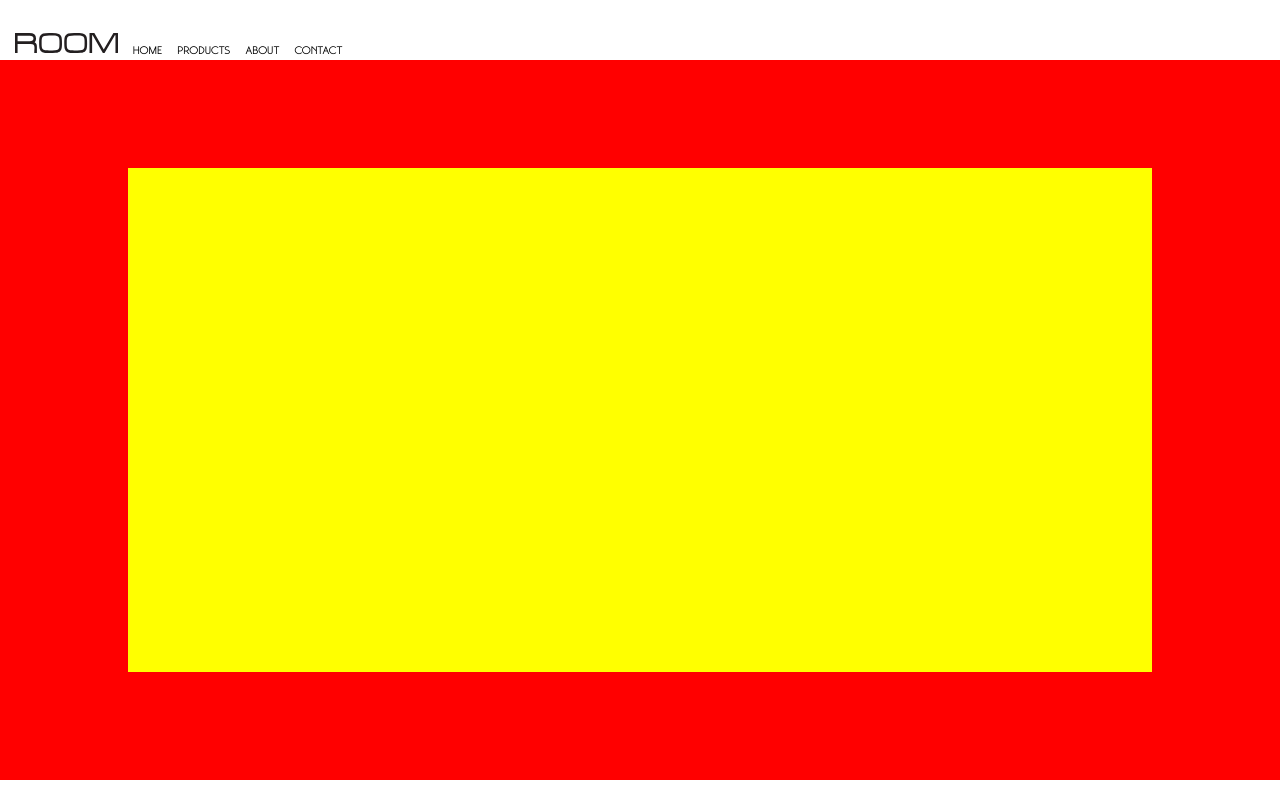
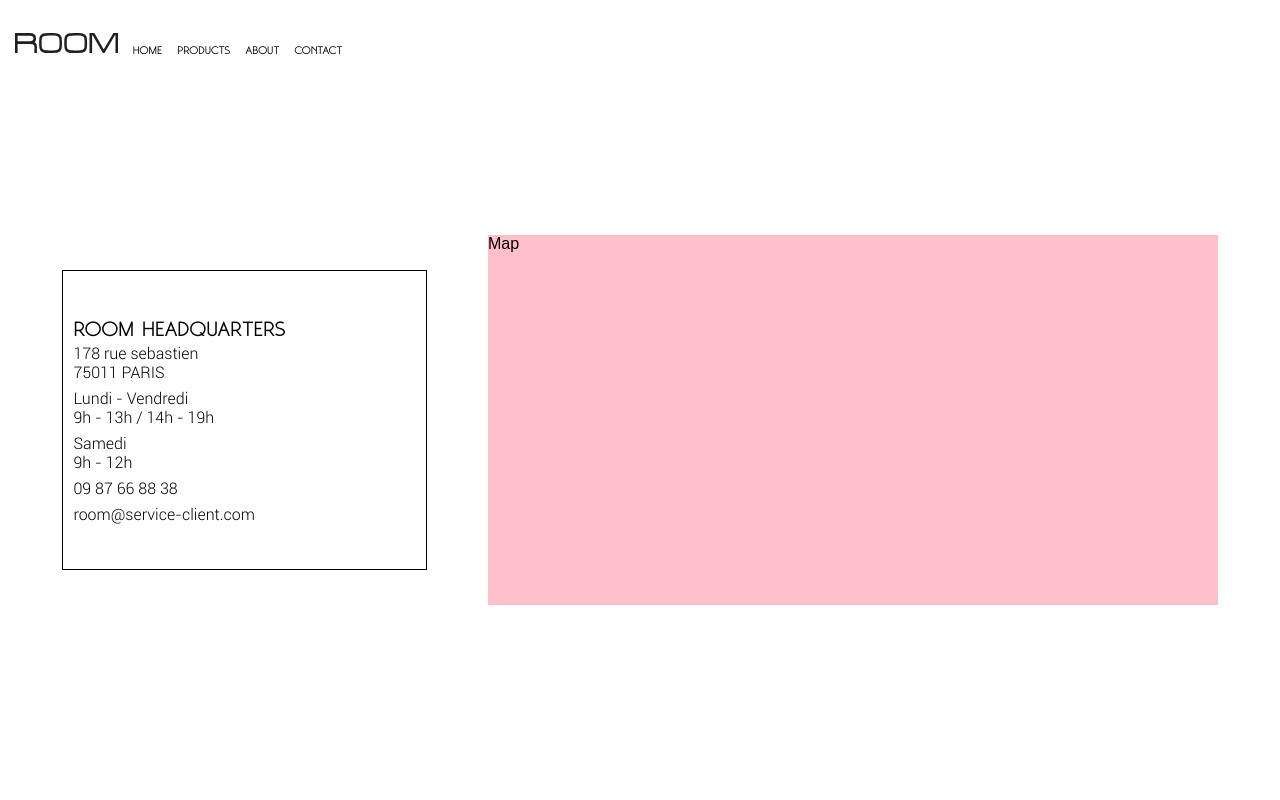
Before and after one commit to mathieuelisa/Room-react-app, a React (Create React App) app: page /location in a window 1280 px wide. Built offline with nearby package versions, Linux system fonts and the light colour scheme; no server answers.

Commit message:
Adding informations OfficeLocation page

```diff
--- a/src/Components/AboutPage/MainContainer/styles.scss
+++ b/src/Components/AboutPage/MainContainer/styles.scss
@@ -19,7 +19,7 @@
 
     &-title {
       color: whitesmoke;
-      font-size: 1.4em;
+      font-size: 1.2em;
       letter-spacing: 1px;
       font-family: "Dolce Vita";
     }
@@ -28,5 +28,5 @@
 
 .final-picture-bloc-citation--name {
   font-family: "Hijrnotes";
-  font-size: 1.7em;
+  font-size: 1em;
 }
--- a/src/Components/OfficeLocalisation/SecondContainer/index.js
+++ b/src/Components/OfficeLocalisation/SecondContainer/index.js
@@ -3,7 +3,26 @@ import "./styles.scss";
 function SecondContainer() {
   return (
     <div className="location__second-container">
-      <div className="location__second-container-general"></div>
+      <div className="location__second-container-general">
+        <div className="location__second-container-text">
+          <h3 className="store__detail-title">ROOM HEADQUARTERS</h3>
+          <p>178 rue sebastien</p>
+          <p className="store__detail-adress">75011 PARIS</p>
+
+          <p>Lundi - Vendredi</p>
+          <p className="store__detail-hours">9h - 13h / 14h - 19h</p>
+
+          <p>Samedi</p>
+          <p className="store__detail-hours">9h - 12h</p>
+
+          <p className="store__detail-phoneNumber">09 87 66 88 38</p>
+          <p className="store__detail-mail">room@service-client.com</p>
+        </div>
+
+        <div className="location__second-container-map">
+          <p>Map</p>
+        </div>
+      </div>
     </div>
   );
 }
--- a/src/Components/OfficeLocalisation/SecondContainer/styles.scss
+++ b/src/Components/OfficeLocalisation/SecondContainer/styles.scss
@@ -2,12 +2,49 @@
   display: flex;
   justify-content: center;
   align-items: center;
-  background-color: red;
   height: 90vh;
 
   &-general {
+    display: flex;
+    align-items: center;
+    justify-content: space-around;
     height: 70%;
-    width: 80%;
-    background-color: yellow;
+    width: 95%;
+  }
+
+  &-text {
+    display: flex;
+    flex-direction: column;
+    justify-content: center;
+    width: 30%;
+    height: 300px;
+    font-family: "Roboto";
+    padding: 10px;
+    border: 1px solid black;
+  }
+
+  &-map {
+    width: 60%;
+    height: 370px;
+    background-color: pink;
   }
 }
+
+.store__detail-title,
+.store__detail-adress,
+.store__detail-hours,
+.store__detail-phoneNumber {
+  margin-bottom: 7px;
+}
+
+.store__detail-title {
+  font-family: "Moonglade";
+}
+
+.store__detail-mail {
+  cursor: pointer;
+
+  &:hover {
+    color: red;
+  }
+}
```
